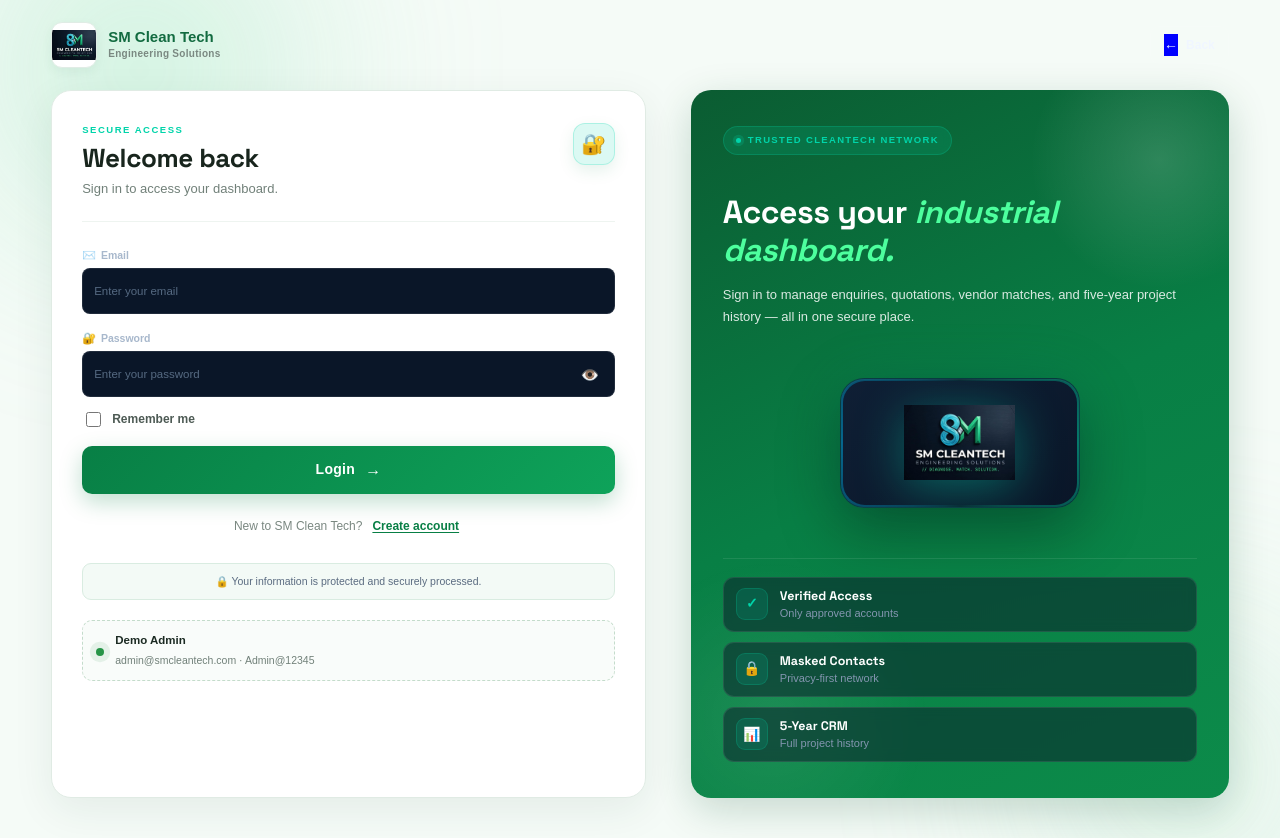
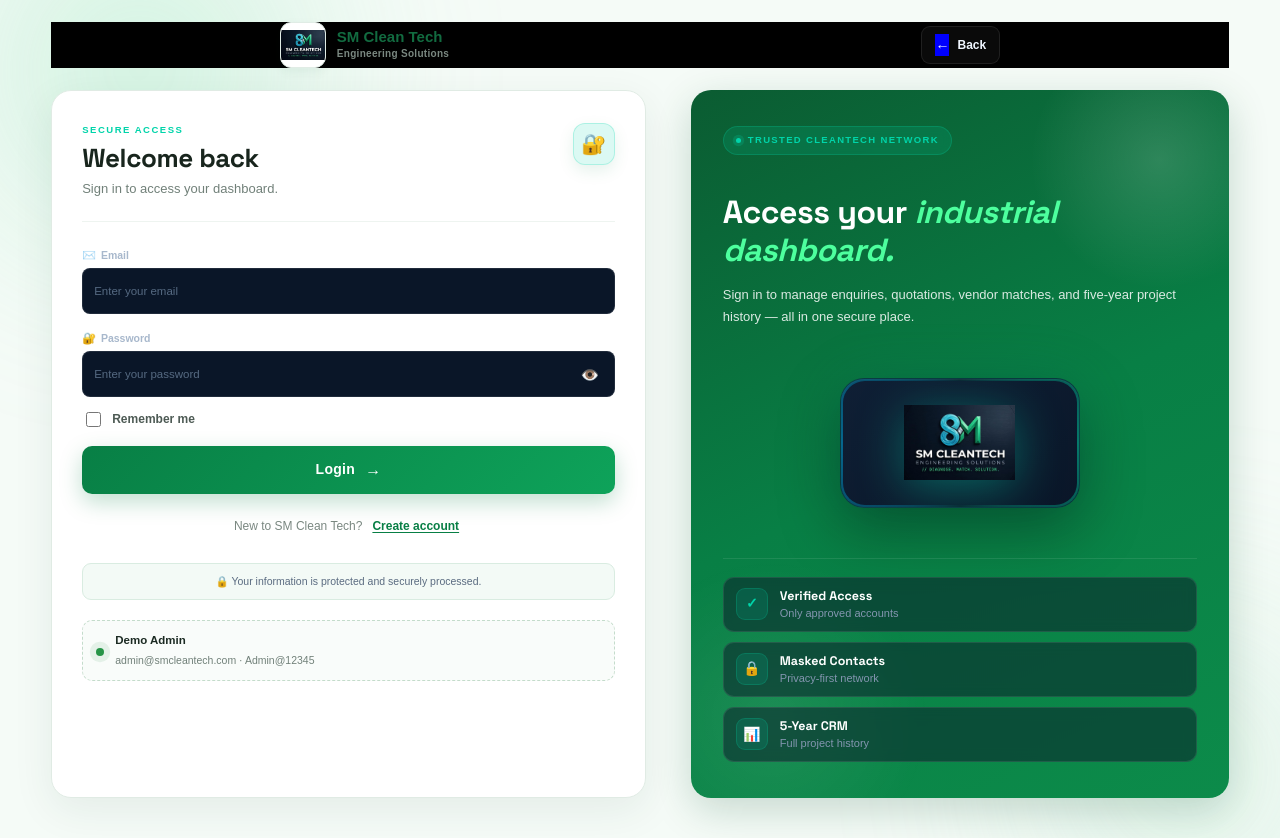
Before and after one commit to Gajanand1219/SM_CleanTech_Platform, a React (Vite) app in the folder frontend/: page /login in a window 1280 px wide. Built offline with nearby package versions, Linux system fonts and the light colour scheme.

Commit message:
Update Login.css

```diff
--- a/frontend/src/pages/Login.css
+++ b/frontend/src/pages/Login.css
@@ -70,7 +70,8 @@
   margin: 0 auto 22px;
   display: flex;
   align-items: center;
-  justify-content: space-between;
+background:black;
+   justify-content: space-around;
   gap: 15px;
 }
 
```
